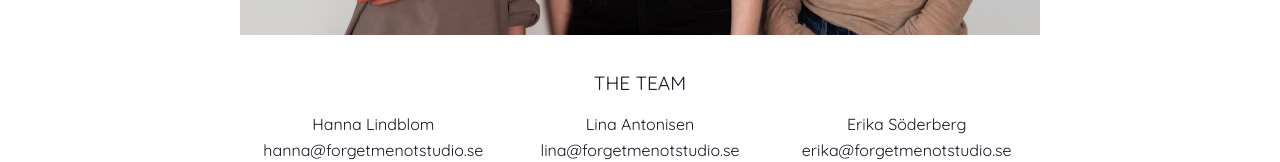
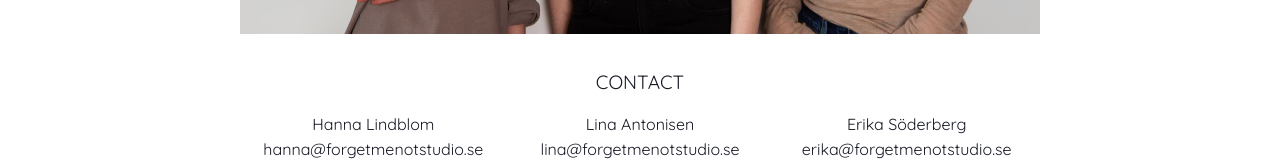
Before and after one commit to pinne/forgetmenotstudio, a Next.js app: page /contact in a window 1280 px wide. Shown: the part 903-1065 px from the top of the page. Built offline with nearby package versions, Linux system fonts and the light colour scheme.

Commit message:
Adding dimensions to team image

```diff
--- a/components/contacts.js
+++ b/components/contacts.js
@@ -6,7 +6,7 @@ function Contacts() {
     <>
       {/*<h2 id={styles.contact}>The Team</h2>*/}
       <TeamImage />
-      <h3 id="contact">The team</h3>
+      <h3 id="contact">Contact</h3>
       <div className={styles.names}>
         <NameBox
           name='Hanna Lindblom'
--- a/components/team-image.js
+++ b/components/team-image.js
@@ -7,6 +7,9 @@ function TeamImage () {
     <div className={styles.container}>
       <Image
         src={groupPhoto}
+        alt="Picture of the team"
+        width="800"
+        height="533.33"
       />
     </div>
   )
```
